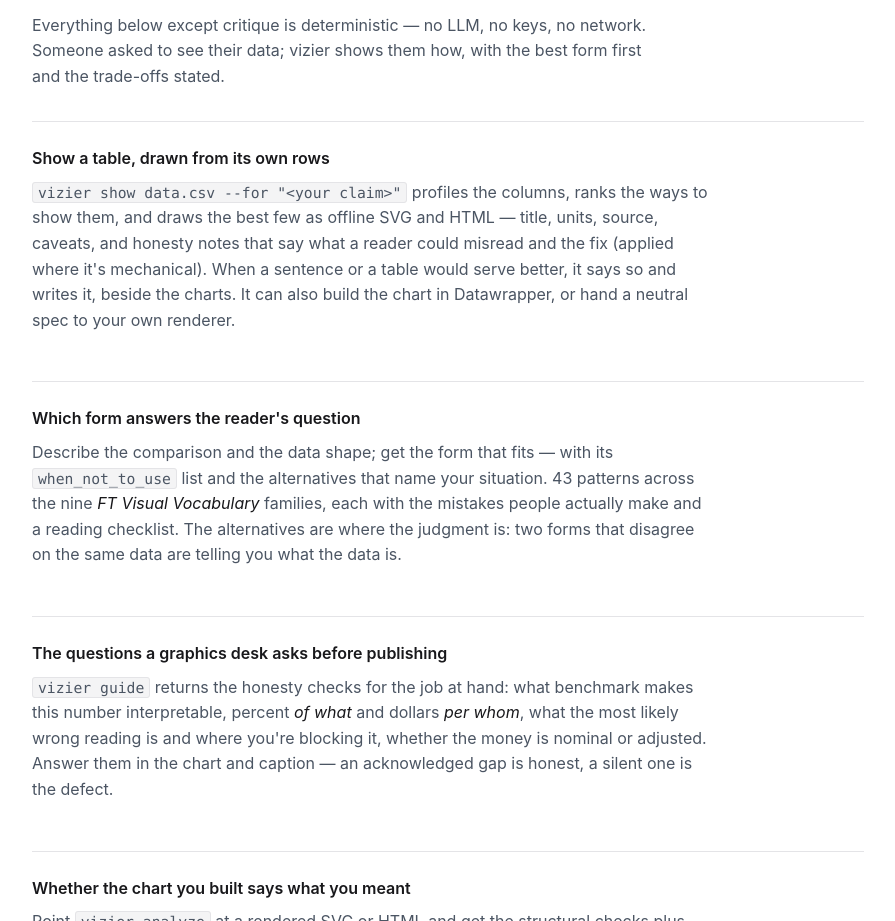
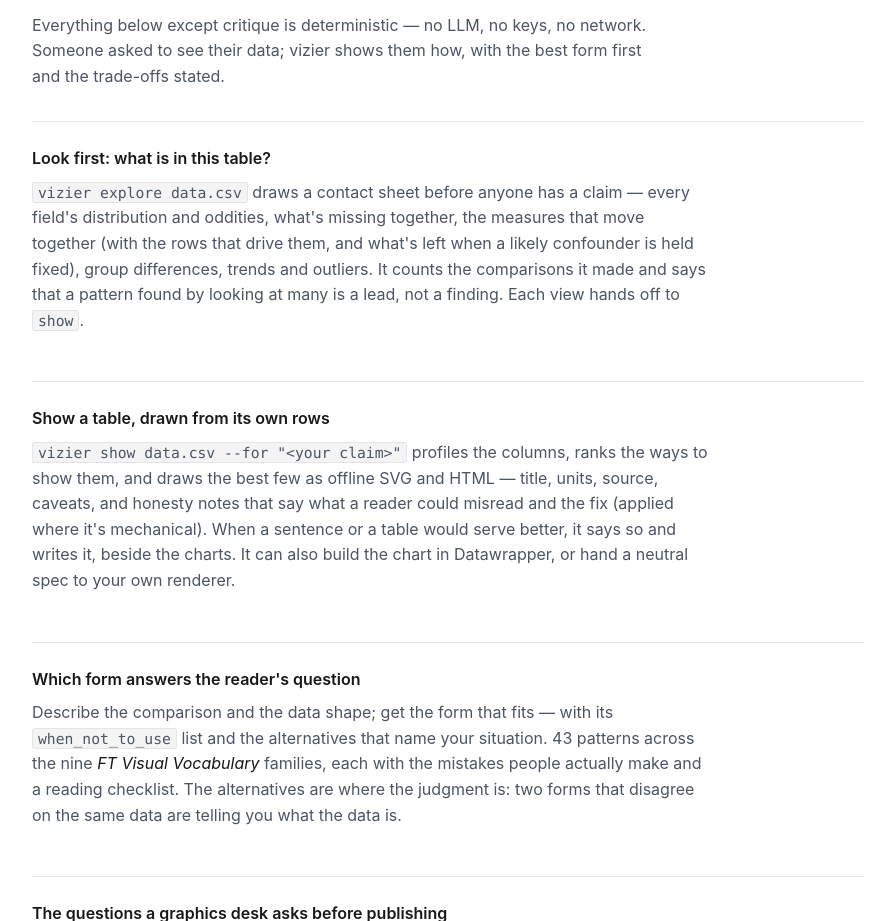
Before and after one commit to lavallee/vizier, a plain HTML site: page docs/index.html in a window 1280 px wide. Shown: the part 2281-3202 px from the top of the page, without its empty margins (192-1087 px from the left). Drawn offline with Linux system fonts and the light colour scheme.

Commit message:
docs: look first, then show — exploration as a first-class purpose
VISION.md, PRINCIPLES.md (exploration's own honesty, distinct from
publication honesty), the README, the chart-design skill, the roster, the
plugin manifests, the landing page and the 0.4.0 changelog entry.

Co-Authored-By: Claude Opus 5.5 <noreply@anthropic.com>

```diff
--- a/docs/index.html
+++ b/docs/index.html
@@ -121,6 +121,19 @@
       </p>
 
       <div class="row-list">
+        <div class="row">
+          <h3>Look first: what is in this table?</h3>
+          <p>
+            <code>vizier explore data.csv</code> draws a contact sheet before
+            anyone has a claim — every field's distribution and oddities,
+            what's missing together, the measures that move together (with
+            the rows that drive them, and what's left when a likely confounder
+            is held fixed), group differences, trends and outliers. It counts
+            the comparisons it made and says that a pattern found by looking
+            at many is a lead, not a finding. Each view hands off to
+            <code>show</code>.
+          </p>
+        </div>
         <div class="row">
           <h3>Show a table, drawn from its own rows</h3>
           <p>
```
Also changed, not shown: .claude-plugin/plugin.json, .codex-plugin/plugin.json, 8 other files.
